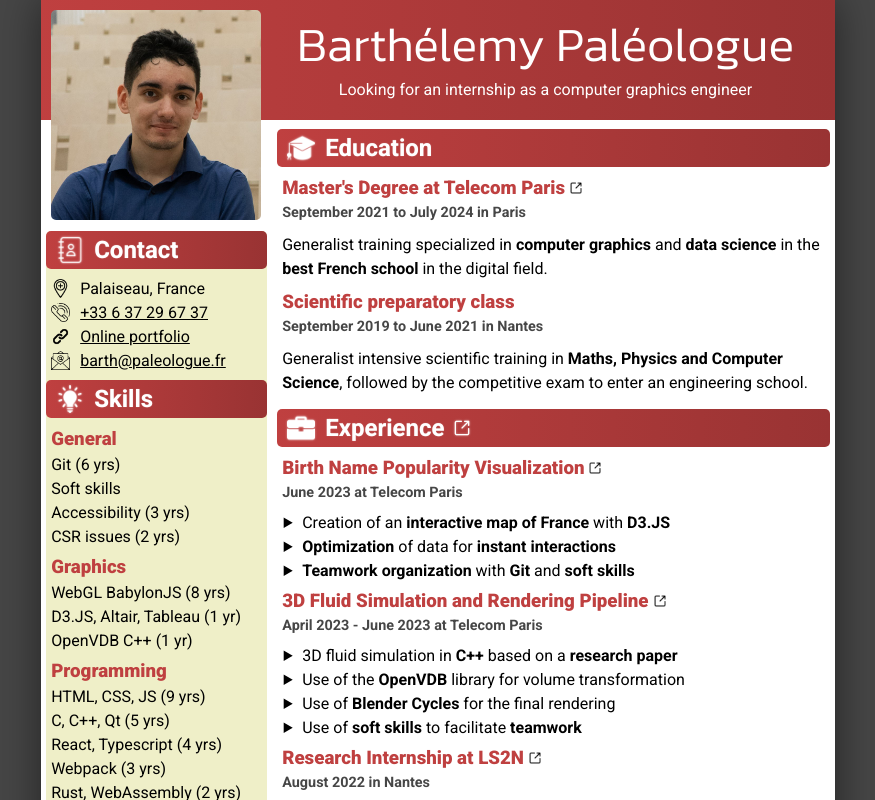
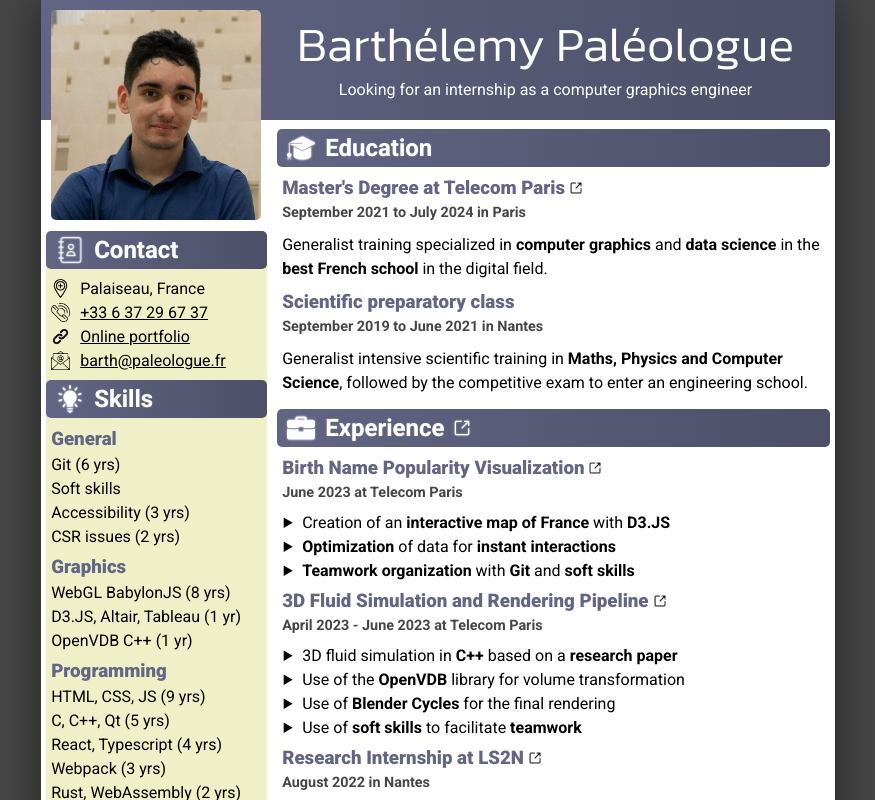
Before and after one commit to BarthPaleologue/resume, a Next.js app: page /resume/ in a window 1280 px wide. Shown: the top 800 px of the page, without its empty margins (202-1077 px from the left). Built offline with nearby package versions, Linux system fonts and the light colour scheme.

Commit message:
lavender color

```diff
--- a/src/app/styles/variables.scss
+++ b/src/app/styles/variables.scss
@@ -4,7 +4,12 @@ $default-font: 'Roboto', sans-serif;
 
 $border-radius: 5px;
 $spacing: 5px;
-$header-background: hsl(0, 50%, 50%);
+
+// red is for french
+//$header-background: hsl(0, 50%, 50%);
+// lavender is for english
+$header-background: hsl(233, 15%, 45%);
+
 $accent-color: white;
 $gradient-background: linear-gradient(90deg, $header-background, darken($header-background, 10));
 $section-background: #cacaca;
```
